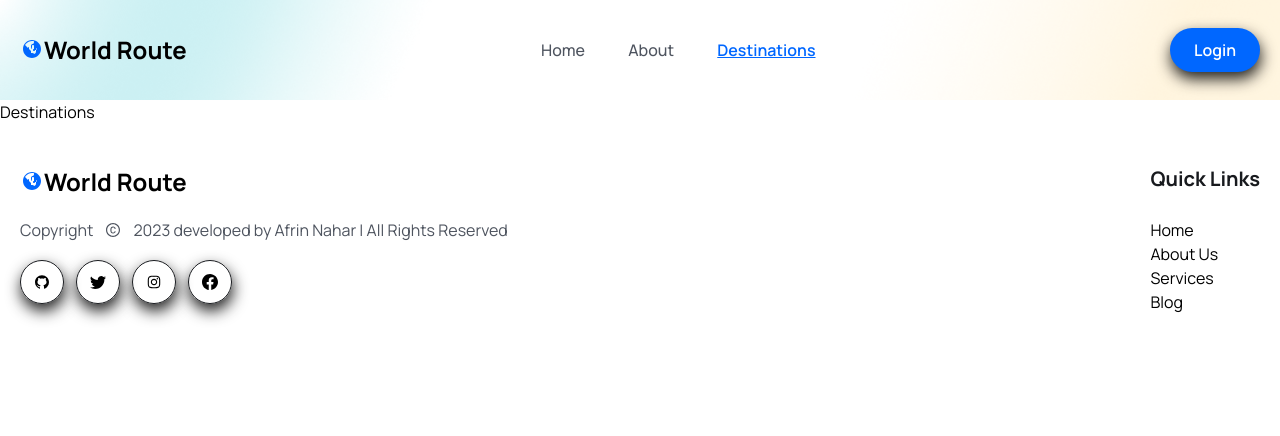
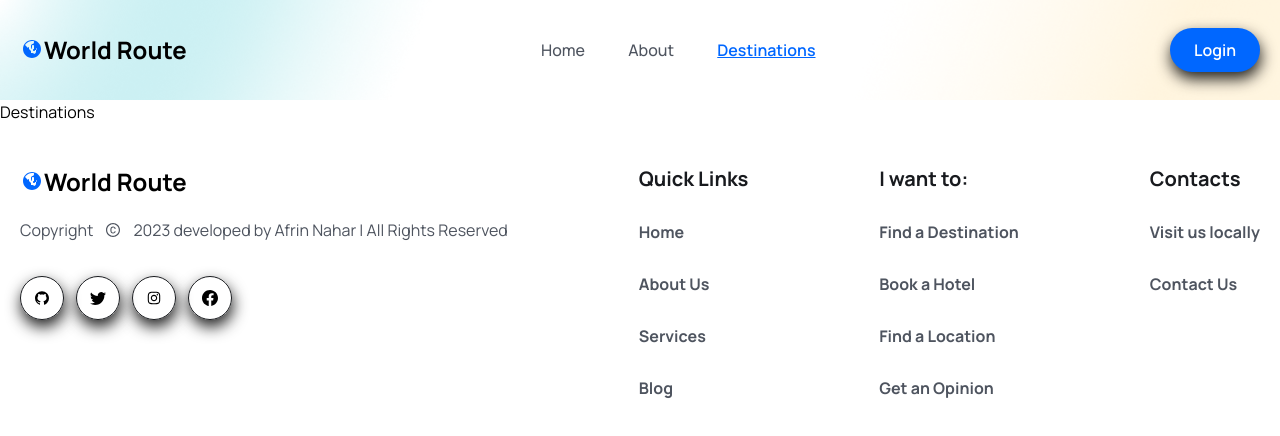
Before and after one commit to Afrin127329/World-route, a React (Vite) app: page /destinations in a window 1280 px wide. Shown: the top 436 px of the page. Built offline with nearby package versions, Linux system fonts and the light colour scheme.

Commit message:
Completed footer

```diff
--- a/src/components/Footer/Footer.jsx
+++ b/src/components/Footer/Footer.jsx
@@ -49,7 +49,7 @@ const quickLinks02 = [
   },
   {
     path: '/destinations',
-    display: 'Book Now'
+    display: 'Book a Hotel'
   },
   {
     path: '/destinations',
@@ -81,9 +81,9 @@ const Footer = () => {
         <div className='flex justify-between flex-col md:flex-row flex-wrap gap-[30px]'>
           <div>
             <div className='flex items-center text-[24px] font-bold'><TiWorld className='text-primaryColor' /> World Route</div>
-            <p className='text-[16px] leading-7 font-[400] text-textColor mt-4 flex gap-3 items-center'>Copyright <AiOutlineCopyright /> {year} developed by Afrin Nahar | All Rights Reserved</p>
+            <p className='text-[16px] leading-7 font-[400] text-textColor mt-4 flex flex-col md:flex-row gap-3 md:items-center'>Copyright <AiOutlineCopyright /> {year} developed by Afrin Nahar | All Rights Reserved</p>
 
-            <div className='flex items-center gap-3 mt-4'>
+            <div className='flex items-center gap-3 mt-8'>
               {socialLinks.map((link, index) => (
                 <Link to={link.path} key={index} className='w-[44px] h-[44px] rounded-full border border-solid border-[#181A1E] flex items-center justify-center group hover:bg-primaryColor hover:text-white transition-all duration-500 shadow-shadowtwo'>{link.icon}</Link>
             ))}
@@ -92,14 +92,36 @@ const Footer = () => {
           </div>
 
           <div>
-            <h2 className='text-[20px] leading-[30px] font-[700] mb-6 text-headingColor'>Quick Links</h2>
+            <h2 className='text-[20px] leading-[30px] font-[700] mb-3 text-headingColor'>Quick Links</h2>
 
             <ul>
-              {quickLinks01.map((item, index) => <li key={index}>
-                <Link to={item.path}>{item.display}</Link>
+              {quickLinks01.map((item, index) => <li key={index} className='py-3'>
+                <Link to={item.path} className='text-[16px] leading-7 font-[700] text-textColor hover:text-primaryColor transition-all duration-500'>{item.display}</Link>
               </li>)}
             </ul>
           </div>
+
+          <div>
+            <h2 className='text-[20px] leading-[30px] font-[700] mb-3 text-headingColor'>I want to: </h2>
+
+            <ul>
+              {quickLinks02.map((item, index) => <li key={index} className='py-3'>
+                <Link to={item.path} className='text-[16px] leading-7 font-[700] text-textColor hover:text-primaryColor transition-all duration-500'>{item.display}</Link>
+              </li>)}
+            </ul>
+          </div>
+
+          <div>
+            <h2 className='text-[20px] leading-[30px] font-[700] mb-3 text-headingColor'>Contacts</h2>
+
+            <ul>
+              {quickLinks03.map((item, index) => <li key={index} className='py-3'>
+                <Link to={item.path} className='text-[16px] leading-7 font-[700] text-textColor hover:text-primaryColor transition-all duration-500'>{item.display}</Link>
+              </li>)}
+            </ul>
+          </div>
+
+
         </div>
       </div>
     </footer>
```
